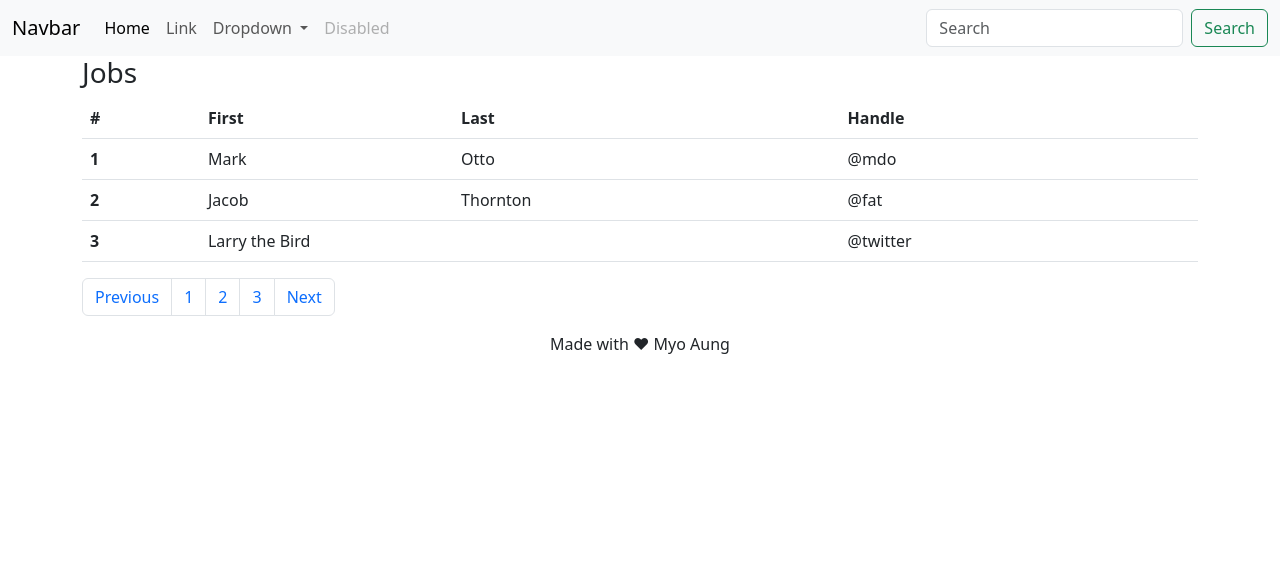
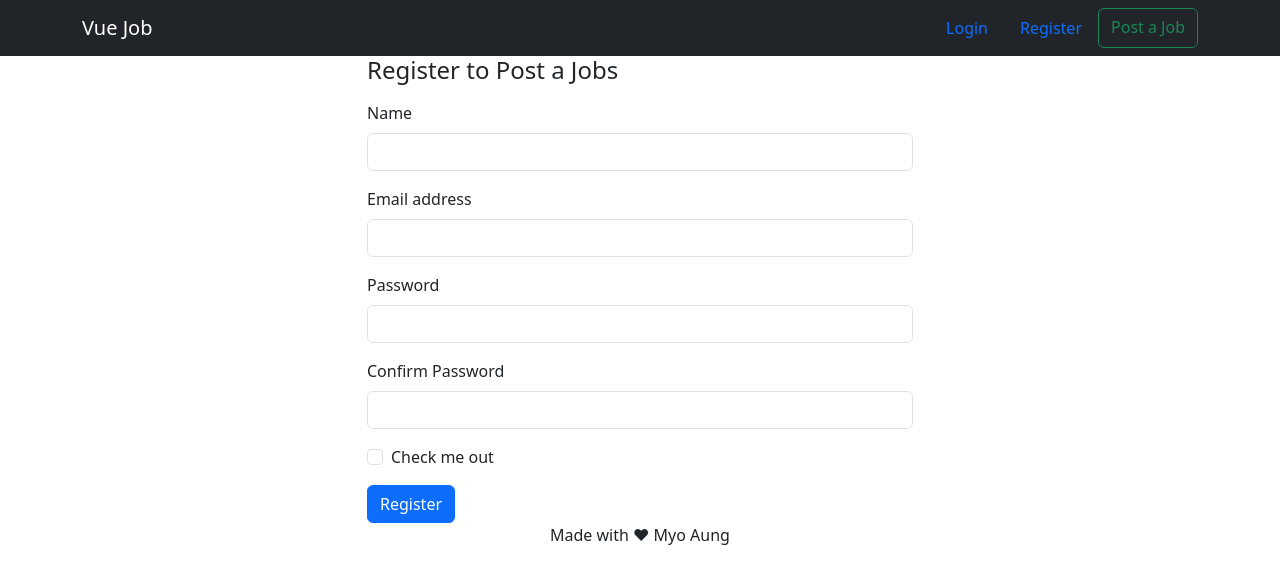
Before and after one commit to myoaung1234/vue-jobs, a Vue app: page /#/register in a window 1280 px wide. Shown: the top 584 px of the page. Built offline with nearby package versions, Linux system fonts and the light colour scheme.

Commit message:
add vue-router and pages with basic design

```diff
--- a/package.json
+++ b/package.json
@@ -9,7 +9,8 @@
     "preview": "vite preview"
   },
   "dependencies": {
-    "vue": "^3.2.47"
+    "vue": "^3.2.47",
+    "vue-router": "^4.2.2"
   },
   "devDependencies": {
     "@vitejs/plugin-vue": "^4.1.0",
--- a/src/App.vue
+++ b/src/App.vue
@@ -1,13 +1,13 @@
 <script setup>
 import Header from './components/Header.vue';
 import Footer from './components/Footer.vue';
-import Home from './pages/Home.vue'
+import Home from './pages/Home.vue';
 </script>
 
 <template>
   <Header />
   <main>
-    <Home />
+    <RouterView/>
   </main>
   <Footer/>
 </template>
--- a/src/components/Header.vue
+++ b/src/components/Header.vue
@@ -2,43 +2,20 @@
 </script>
 
 <template>
-    <nav class="navbar navbar-expand-lg bg-body-tertiary">
-        <div class="container-fluid">
-            <a class="navbar-brand" href="#">Navbar</a>
-            <button class="navbar-toggler" type="button" data-bs-toggle="collapse" data-bs-target="#navbarSupportedContent"
-                aria-controls="navbarSupportedContent" aria-expanded="false" aria-label="Toggle navigation">
-                <span class="navbar-toggler-icon"></span>
-            </button>
-            <div class="collapse navbar-collapse" id="navbarSupportedContent">
-                <ul class="navbar-nav me-auto mb-2 mb-lg-0">
+    <nav class="navbar navbar-expand-lg navbar-dark bg-dark">
+        <div class="container justify-contant-between">
+
+            <router-link to="/" class="navbar-brand">Vue Job</router-link>
+            <div class="d-flex">
+                <ul class="nav">
                     <li class="nav-item">
-                        <a class="nav-link active" aria-current="page" href="#">Home</a>
+                        <router-link to="/login" class="nav-link active" aria-current="page">Login</router-link>
                     </li>
                     <li class="nav-item">
-                        <a class="nav-link" href="#">Link</a>
-                    </li>
-                    <li class="nav-item dropdown">
-                        <a class="nav-link dropdown-toggle" href="#" role="button" data-bs-toggle="dropdown"
-                            aria-expanded="false">
-                            Dropdown
-                        </a>
-                        <ul class="dropdown-menu">
-                            <li><a class="dropdown-item" href="#">Action</a></li>
-                            <li><a class="dropdown-item" href="#">Another action</a></li>
-                            <li>
-                                <hr class="dropdown-divider">
-                            </li>
-                            <li><a class="dropdown-item" href="#">Something else here</a></li>
-                        </ul>
-                    </li>
-                    <li class="nav-item">
-                        <a class="nav-link disabled">Disabled</a>
+                        <router-link to="/register" class="nav-link active" aria-current="page">Register</router-link>
                     </li>
                 </ul>
-                <form class="d-flex" role="search">
-                    <input class="form-control me-2" type="search" placeholder="Search" aria-label="Search">
-                    <button class="btn btn-outline-success" type="submit">Search</button>
-                </form>
+                <router-link to="/post-job" class="btn btn-outline-success">Post a Job</router-link>
             </div>
         </div>
     </nav>
--- /dev/null
+++ b/src/pages/Login.vue
@@ -0,0 +1,34 @@
+<script setup>
+
+</script>
+<template>
+    <div class="container">
+        <div class="row justify-content-center">
+            <div class="col-lg-6">
+                <form>
+                    <div class="mb-3">
+                        <h4>Login to Post Jobs</h4>
+                    </div>
+                    <div class="mb-3">
+                        <label for="exampleInputEmail1" class="form-label">Email address</label>
+                        <input type="email" class="form-control" id="exampleInputEmail1" aria-describedby="emailHelp">
+                        <div id="emailHelp" class="form-text">We'll never share your email with anyone else.</div>
+                    </div>
+                    <div class="mb-3">
+                        <label for="exampleInputPassword1" class="form-label">Password</label>
+                        <input type="password" class="form-control" id="exampleInputPassword1">
+                    </div>
+                    <div class="mb-3 form-check">
+                        <input type="checkbox" class="form-check-input" id="exampleCheck1">
+                        <label class="form-check-label" for="exampleCheck1">Check me out</label>
+                    </div>
+                    <button type="submit" class="btn btn-primary">Submit</button>
+                    </form>
+            </div>
+        </div>
+    </div>
+</template>
+
+<style scoped>
+
+</style>
--- /dev/null
+++ b/src/pages/PostJob.vue
@@ -0,0 +1,47 @@
+<script setup>
+
+</script>
+
+<template>
+    <div class="container">
+            <div class="row justify-content-center">
+                <div class="col-lg-8">
+                    <form class="row">
+                        <div class="col-lg-12 mb-3">
+                            <h4>Post a New Job</h4>
+                        </div>
+                        <div class="col-lg-12 mb-3">
+                            <label for="exampleInputJobTitle" class="form-label">Job Title</label>
+                            <input type="text" class="form-control" id="exampleInputJobTitle" aria-describedby="emailHelp">
+                        </div>
+                        <div class="col-lg-6 mb-3">
+                            <label for="exampleInputCompary" class="form-label">Company</label>
+                            <input type="text" class="form-control" id="exampleInputCompary" aria-describedby="emailHelp">
+                        </div>
+                        <div class="col-lg-6 mb-3">
+                            <label for="exampleInputCompanyLogo" class="form-label">Company Logo</label>
+                            <input type="file" class="form-control" id="exampleInputCompanyLogo">
+                        </div>
+                        <div class="col-lg-6 mb-3">
+                            <label for="exampleInputCategory" class="form-label">Category</label>
+                            <input type="text" class="form-control" id="exampleInputCategory">
+                        </div>
+                        <div class="col-lg-6 mb-3">
+                            <label for="exampleInputSalary" class="form-label">Salary</label>
+                            <input type="text" class="form-control" id="exampleInputSalary">
+                        </div>
+                        <div class="col-lg-12 mb-3">
+                            <label for="description" class="form-label">Description</label>
+                            <textarea class="form-control" id="description" rows="5"></textarea>
+                        </div>
+
+                        <button type="submit" class="btn btn-primary">Submit</button>
+                    </form>
+                </div>
+            </div>
+        </div>
+</template>
+
+<style scoped>
+
+</style>
--- /dev/null
+++ b/src/pages/Register.vue
@@ -0,0 +1,42 @@
+<template lang="">
+    <div class="container">
+        <div class="row justify-content-center">
+            <div class="col-lg-6">
+                <form>
+                    <div class="mb-3">
+                        <h4>Register to Post a Jobs</h4>
+                    </div>
+                    <div class="mb-3">
+                        <label for="exampleInputName" class="form-label">Name</label>
+                        <input type="text" class="form-control" id="exampleInputName" aria-describedby="emailHelp">
+                    </div>
+                    <div class="mb-3">
+                        <label for="exampleInputEmail1" class="form-label">Email address</label>
+                        <input type="email" class="form-control" id="exampleInputEmail1" aria-describedby="emailHelp">
+                    </div>
+                    <div class="mb-3">
+                        <label for="exampleInputPassword1" class="form-label">Password</label>
+                        <input type="password" class="form-control" id="exampleInputPassword1">
+                    </div>
+                    <div class="mb-3">
+                        <label for="exampleInputPassword2" class="form-label">Confirm Password</label>
+                        <input type="password" class="form-control" id="exampleInputPassword2">
+                    </div>
+                    <div class="mb-3 form-check">
+                        <input type="checkbox" class="form-check-input" id="exampleCheck1">
+                        <label class="form-check-label" for="exampleCheck1">Check me out</label>
+                    </div>
+                    <button type="submit" class="btn btn-primary">Register</button>
+                </form>
+            </div>
+        </div>
+    </div>
+</template>
+<script>
+export default {
+
+}
+</script>
+<style lang="">
+
+</style>
```
Also changed, not shown: src/main.js (+8 -3 lines), src/router.js (added, +16 -0 lines), 1 other file (tests, documents, lock files or other folders).
